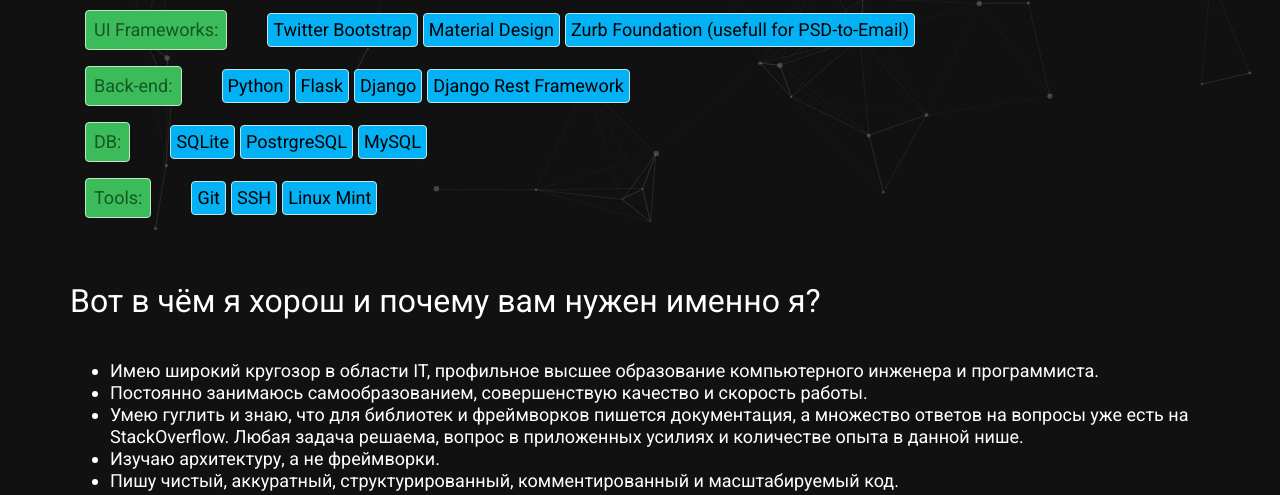
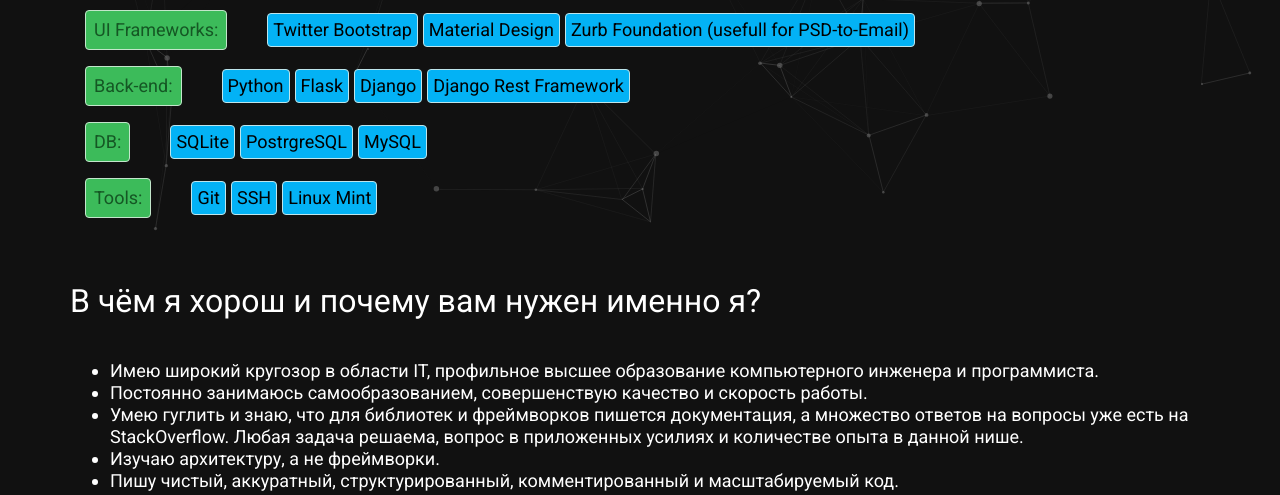
Before and after one commit to ezalivadnyi/ezalivadnyi.github.io, a website: page index.html in a window 1280 px wide. Shown: the part 567-1062 px from the top of the page. Drawn offline with nearby package versions, Linux system fonts and the light colour scheme.

```diff
--- a/index.html
+++ b/index.html
@@ -90,7 +90,7 @@
 	<section class="advantages pt-5">
 		<div class="container">
 			<div class="row">
-				<h2 class="text-center">Вот в чём я хорош и почему вам нужен именно я?</h2>
+				<h2 class="text-center">В чём я хорош и почему вам нужен именно я?</h2>
 			</div>
 
 			<div class="row">
```
